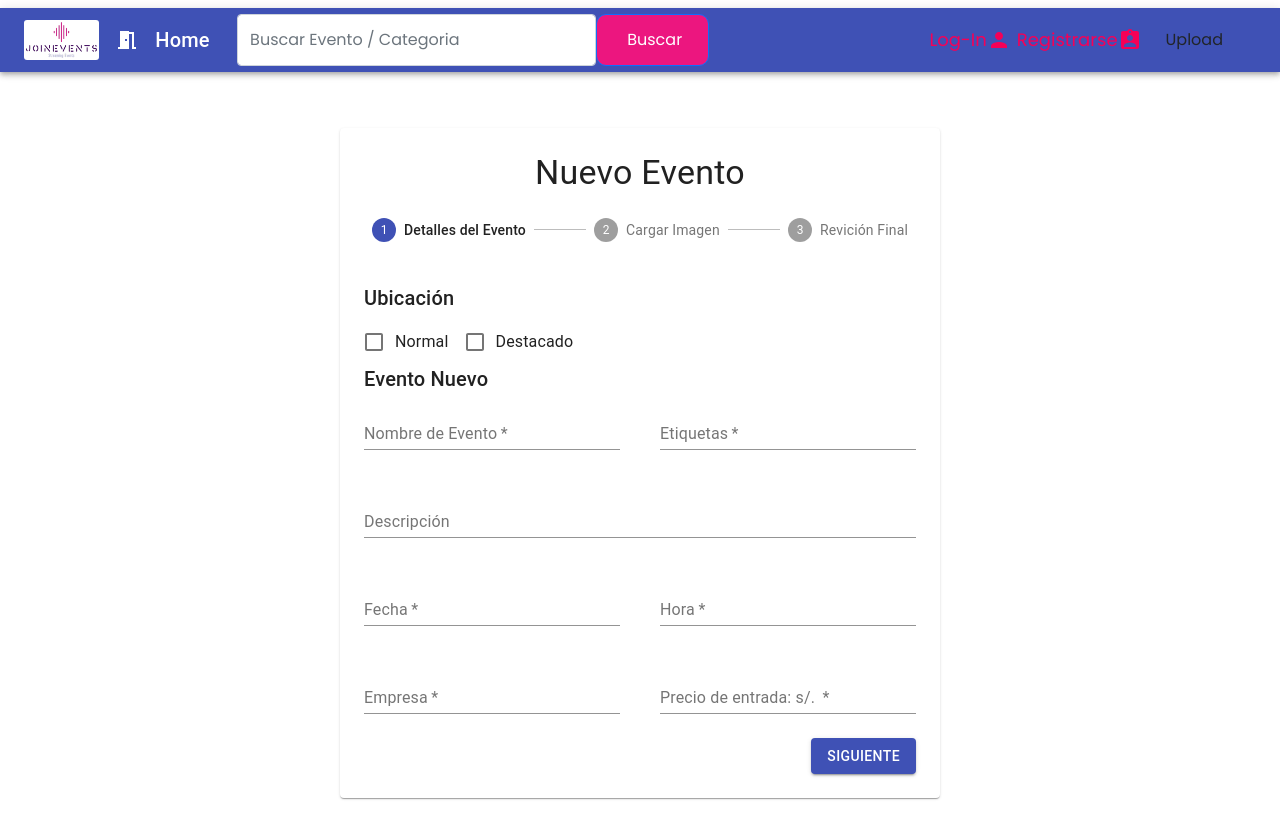
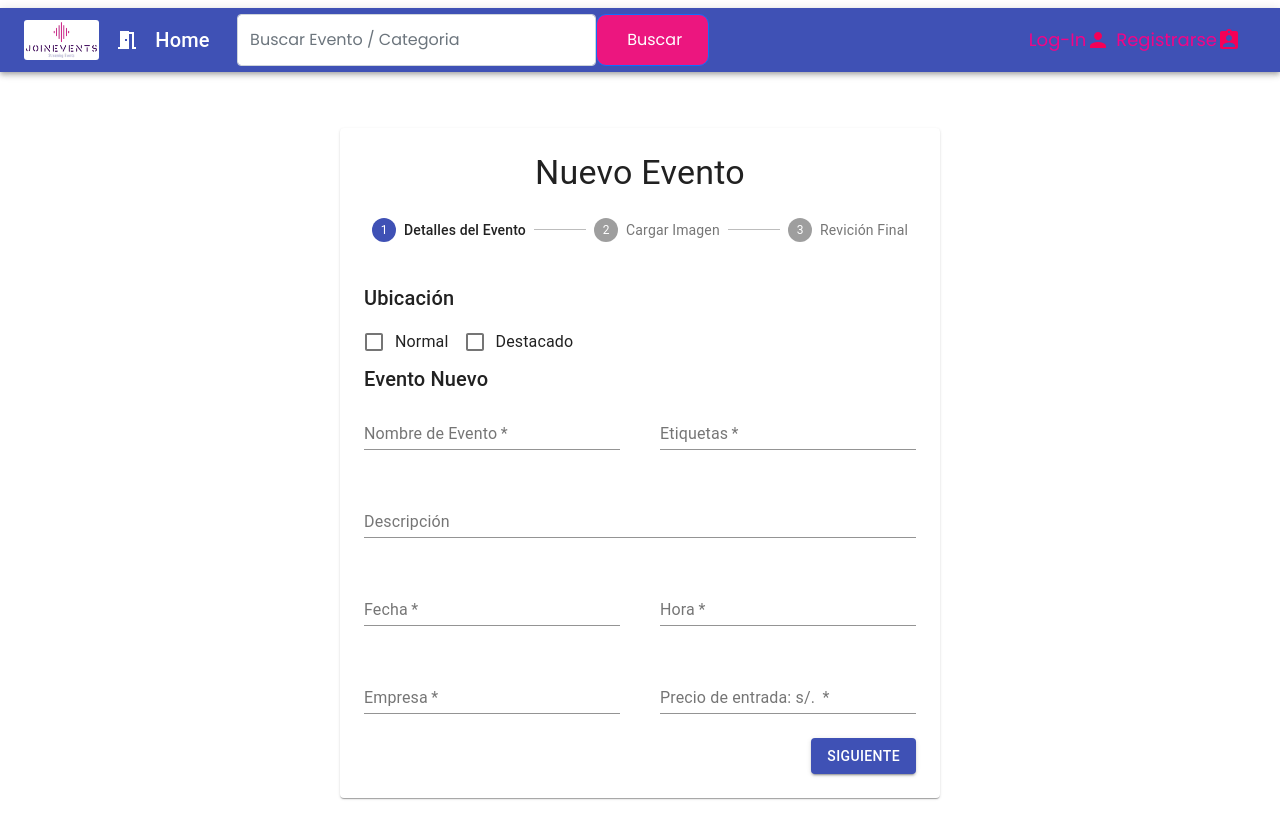
Before and after one commit to krashove/JoinEvents, a React (Create React App) app in the folder feJoinEvents/: page /genevento in a window 1280 px wide. Shown: the top 838 px of the page. Built offline with nearby package versions, Linux system fonts and the light colour scheme.

Commit message:
add cookies session

```diff
--- a/feJoinEvents/src/components/navibar.js
+++ b/feJoinEvents/src/components/navibar.js
@@ -1,4 +1,6 @@
 import React from "react";
+import { Link } from 'react-router-dom';
+import Cookies from 'universal-cookie';
 
 import "./styles/style.css";
 import "./styles/navibar.css";
@@ -31,6 +33,13 @@ const useStyles = makeStyles((theme) => ({
 
 function Navibar() {
   const classes = useStyles();
+
+  let cookies = new Cookies()
+  let tipeuser = cookies.get('tipoUser')
+  if(!tipeuser){
+      tipeuser = 'default'
+  }
+
   return (
     <Navbar collapseOnSelect expand="lg" bg="lg">
       <AppBar position="relative">
@@ -65,35 +74,43 @@ function Navibar() {
                   </Button>
                 </Form>
               </Nav>
+              {tipeuser == 'default'?
               <Nav>
                 <IconButton
                   variant="outlined"
                   color="secondary"
                   size="small"
-                component="span"
-              >
-                Log-In <PersonIcon />
+                  component="span">
+                  <Link to='./login'>Log-In</Link><PersonIcon />
                 </IconButton>
-              </Nav>
-              <Nav>
                 <IconButton
                   color="secondary"
                   size="small"
-                component="span"
-              >
-                Registrarse <AssignmentIndIcon />
+                  component="span"    >
+                  <Link to='./register'>Registrarse</Link> <AssignmentIndIcon />
                 </IconButton>
               </Nav>
+              :
               <Nav>
-                <Button
-                  variant="outlined"
-                  color="secondary"
-                  className={classes.button}
-                  startIcon={<PersonIcon />}
+                <Dropdown>
+                  <Dropdown.Toggle
+                    id="dropdown-button-dark-example1"
+                    variant="secondary"
                   >
-                  Upload
-                </Button>
+                    <PersonIcon className={classes.icon} />
+                    Usuario &nbsp;▾
+                 </Dropdown.Toggle>
+
+                  <Dropdown.Menu variant="dark">
+                    <Dropdown.Item href="#/action-1">Mi Perfil</Dropdown.Item>
+                    <Dropdown.Divider />
+                    <Dropdown.Item href="#/action-2">
+                      Cerrar Sesión
+                    </Dropdown.Item>
+                  </Dropdown.Menu>
+                </Dropdown>
               </Nav>
+                     }
             </Navbar.Collapse>
           </Container>
         </Toolbar>
--- a/feJoinEvents/src/pages/Register.js
+++ b/feJoinEvents/src/pages/Register.js
@@ -42,7 +42,9 @@ class Register extends React.Component {
     let data = await user.json();
 
     let cookies = new Cookies();
-    cookies.set('name', data.newUser.name,{path: "/"})
+    cookies.set('token', data.usuario.token,{path: "/"})
+    cookies.set('name', data.usuario.name,{path: "/"})
+    cookies.set('tipoUser', data.usuario.tipoUser,{path: "/"})
 
     window.location.href="./"
   };
```
Lines whose indentation alone changed are shown as unchanged.
